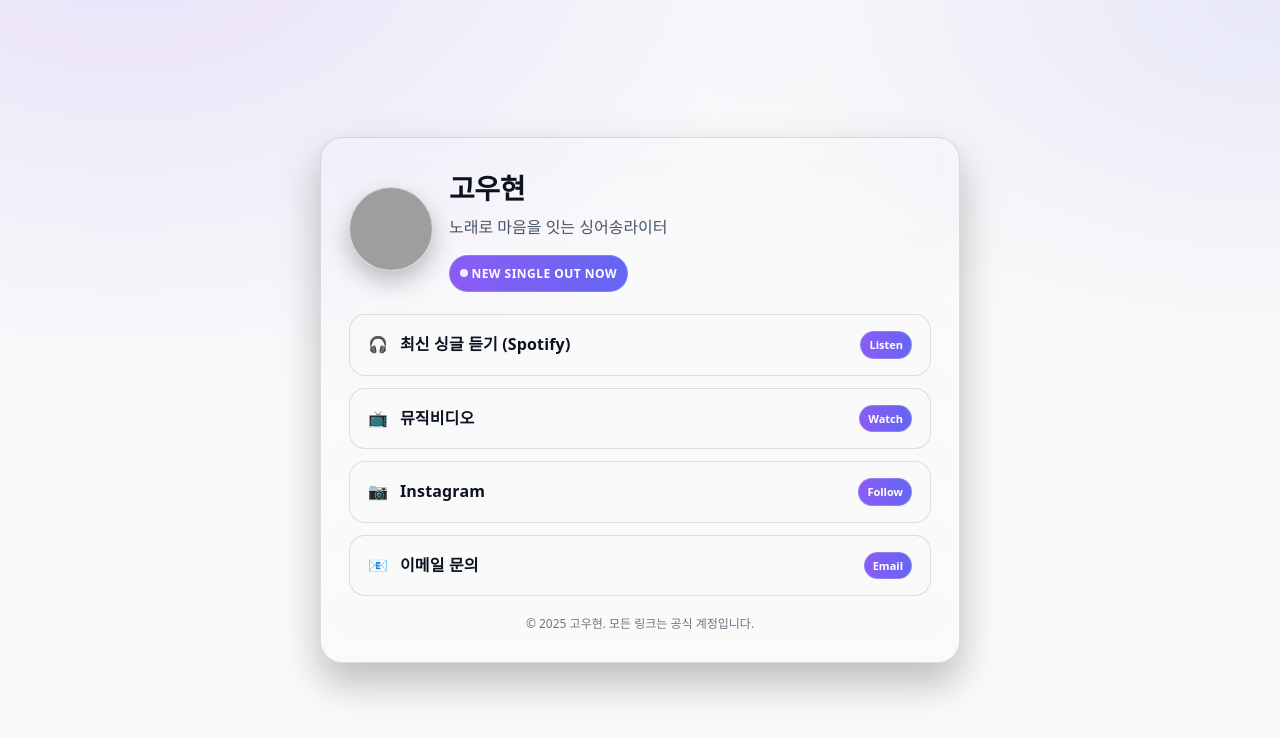
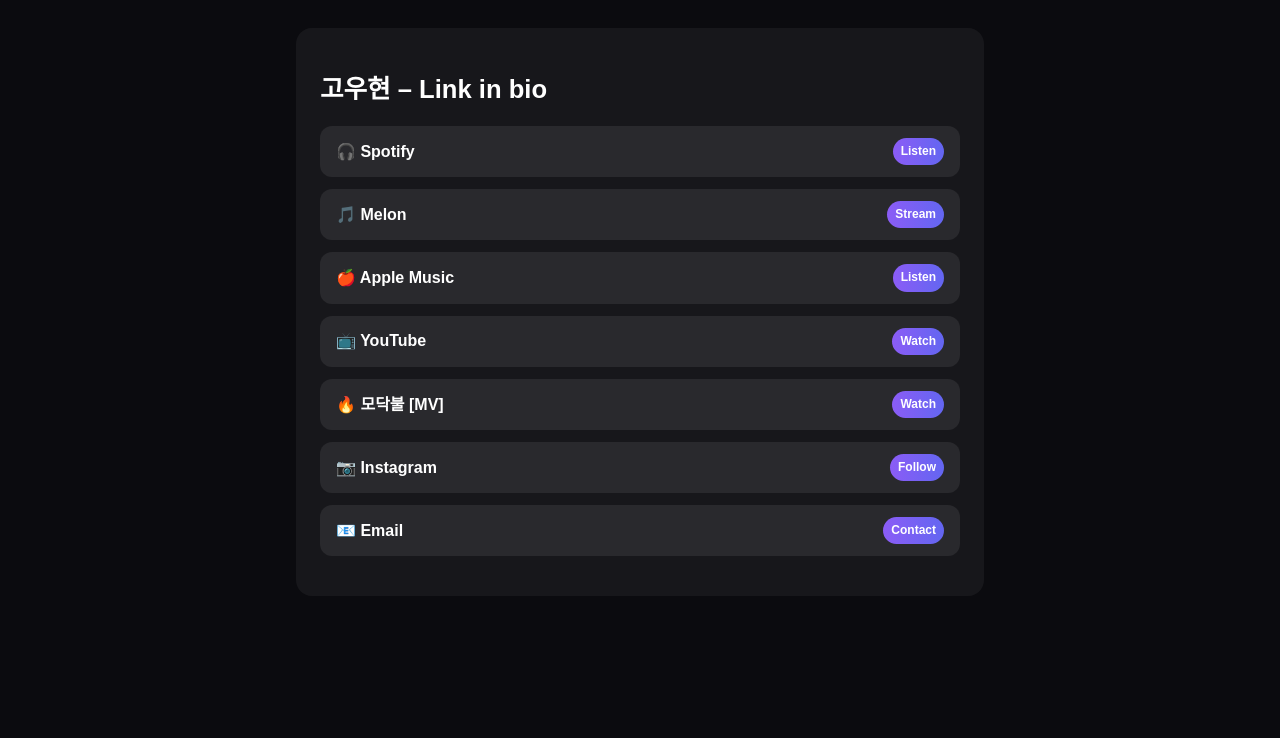
Before and after one commit to rhdngus3690/index, a plain HTML site: page index.html in a window 1280 px wide. Drawn offline with Linux system fonts and the light colour scheme; grey boxes are pictures that could not be loaded.

Commit message:
Add files via upload

```diff
--- a/index.html
+++ b/index.html
@@ -1,124 +1,39 @@
-<!-- Linktree HTML customized for 고우현 -->
 <!doctype html>
 <html lang="ko">
 <head>
-  <meta charset="utf-8" />
-  <meta name="viewport" content="width=device-width, initial-scale=1" />
-  <title>고우현 – Link in bio</title>
-  <meta name="description" content="고우현의 최신 싱글, 뮤직비디오, 공연 예매, SNS 링크를 한 곳에." />
-  <meta name="theme-color" content="#8b5cf6" />
-  <meta property="og:type" content="website" />
-  <meta property="og:title" content="고우현 – Link in bio" />
-  <meta property="og:description" content="최신 작업과 공연 정보를 한 번에." />
-  <meta property="og:image" content="IMG_3552.JPG" />
-  <meta name="twitter:card" content="summary_large_image" />
-  <style>
-    :root{
-      --bg: #0b0b0f;
-      --card: rgba(255,255,255,.08);
-      --text: #f8fafc;
-      --muted:#cbd5e1;
-      --accent:#8b5cf6;
-      --ring: rgba(139,92,246,.45);
-      --border: rgba(255,255,255,.14);
-    }
-    @media (prefers-color-scheme: light){
-      :root{ --bg:#fafafa; --card: rgba(0,0,0,.04); --text:#0b1220; --muted:#475569; --border: rgba(0,0,0,.12); --ring: rgba(99,102,241,.35);}
-    }
-    *{ box-sizing: border-box }
-    html,body{ height:100% }
-    body{
-      margin:0; font-family: ui-sans-serif, system-ui, -apple-system, Segoe UI, Roboto, Noto Sans, Apple SD Gothic Neo, Malgun Gothic, Helvetica, Arial, "Segoe UI Emoji";
-      background:
-        radial-gradient(1200px 800px at 10% -10%, rgba(139,92,246,.16), transparent 60%),
-        radial-gradient(1000px 600px at 100% 0%, rgba(99,102,241,.12), transparent 60%),
-        var(--bg);
-      color:var(--text);
-      line-height:1.6;
-    }
-    .wrap{ min-height:100%; display:grid; place-items:center; padding:36px 16px }
-    .card{
-      width:100%; max-width:640px; padding:28px; border-radius:22px;
-      background: linear-gradient(180deg, rgba(255,255,255,.06), rgba(255,255,255,.03));
-      box-shadow: 0 20px 40px rgba(0,0,0,.25);
-      border:1px solid var(--border);
-      backdrop-filter: blur(10px);
-      -webkit-backdrop-filter: blur(10px);
-      transition: transform .2s ease;
-    }
-    .card:focus-within{ outline:none; box-shadow: 0 0 0 6px var(--ring) }
-    .profile{ display:flex; align-items:center; gap:16px; }
-    .pfp{ width:84px; height:84px; border-radius:50%; overflow:hidden; border:1px solid var(--border); box-shadow: 0 10px 24px rgba(0,0,0,.25) }
-    .pfp img{ width:100%; height:100%; object-fit:cover }
-    .title{ font-size:28px; font-weight:800; letter-spacing:-.015em; margin:0 }
-    .tagline{ margin:.25rem 0 0 0; color:var(--muted) }
-    .badge{ display:inline-flex; align-items:center; gap:.5ch; font-size:12px; font-weight:700; letter-spacing:.04em; text-transform:uppercase; color:#fff; background: linear-gradient(90deg, var(--accent), #6366f1); padding:8px 10px; border-radius:999px; margin-top:14px; border:1px solid rgba(255,255,255,.18) }
-    .badge .dot{ width:8px; height:8px; border-radius:50%; background:#fff; opacity:.9 }
-    .links{ list-style:none; padding:0; margin:22px 0 8px 0; display:grid; gap:12px }
-    .link{ display:flex; align-items:center; justify-content:space-between; gap:14px; padding:16px 18px; border-radius:16px; text-decoration:none; border:1px solid var(--border); background: rgba(255,255,255,.03); color:var(--text); transition: transform .12s ease, background .15s ease, border-color .15s ease; }
-    .link:hover{ transform: translateY(-1.5px); background: rgba(255,255,255,.06); border-color: rgba(255,255,255,.28) }
-    .link:focus{ outline:none; box-shadow: 0 0 0 4px var(--ring) }
-    .l-left{ display:flex; align-items:center; gap:12px }
-    .icon{ width:22px; height:22px; opacity:.95; flex:0 0 22px }
-    .label{ font-size:16px; font-weight:700; letter-spacing:.01em }
-    .sub{ display:block; font-size:12px; color:var(--muted); margin-top:2px }
-    .chip{ font-size:11px; font-weight:800; color:#fff; padding:4px 8px; border-radius:999px; background: linear-gradient(90deg, var(--accent), #6366f1); border:1px solid rgba(255,255,255,.2) }
-    .footer{ opacity:.8; color:var(--muted); font-size:12px; margin-top:18px; text-align:center }
-    .footer a{ color:inherit }
-    @media (prefers-reduced-motion: reduce){ .link:hover{ transform:none } .card{ transition:none } }
-  </style>
+<meta charset="utf-8" />
+<meta name="viewport" content="width=device-width, initial-scale=1" />
+<title>고우현 – Link in bio</title>
+<style>
+  body { font-family: sans-serif; background: #0b0b0f; color: #fff; padding: 20px; line-height: 1.6; }
+  .card { max-width: 640px; margin: auto; background: rgba(255,255,255,.05); padding: 24px; border-radius: 16px; }
+  h1 { font-size: 1.6rem; margin-bottom: 1rem; }
+  ul { list-style: none; padding: 0; }
+  li { margin-bottom: 12px; }
+  a { display: flex; justify-content: space-between; align-items: center; padding: 12px 16px; border-radius: 12px; background: rgba(255,255,255,.08); color: #fff; text-decoration: none; font-weight: bold; }
+  a:hover { background: rgba(255,255,255,.15); }
+  .chip { background: linear-gradient(90deg, #8b5cf6, #6366f1); padding: 4px 8px; border-radius: 999px; font-size: 12px; }
+</style>
 </head>
 <body>
-  <main class="wrap">
-    <section class="card" aria-label="고우현 링크 모음">
-      <header class="profile">
-        <div class="pfp" aria-hidden="true">
-          <img src="IMG_3552.JPG" alt="고우현 프로필"/>
-        </div>
-        <div>
-          <h1 class="title">고우현</h1>
-          <p class="tagline">노래로 마음을 잇는 싱어송라이터</p>
-          <span class="badge" aria-label="새 싱글 공개">
-            <span class="dot" aria-hidden="true"></span>
-            New single out now
-          </span>
-        </div>
-      </header>
+<div class="card">
+  <h1>고우현 – Link in bio</h1>
+  <ul>
+    <!-- 음악 플랫폼 -->
+    <li><a href="https://open.spotify.com/artist/6gjwVY5stg36PIfnMgFHG5?si=yUBQiXkOR_y61nCTsHs1uQ" target="_blank">🎧 Spotify <span class="chip">Listen</span></a></li>
+    <li><a href="https://www.melon.com/artist/timeline.htm?artistId=3085361" target="_blank">🎵 Melon <span class="chip">Stream</span></a></li>
+    <li><a href="https://music.apple.com/kr/artist/%EA%B3%A0%EC%9A%B0%ED%98%84/1615671235" target="_blank">🍎 Apple Music <span class="chip">Listen</span></a></li>
 
-      <ul class="links" role="list">
-        <li>
-          <a class="link" href="https://open.spotify.com/artist/6gjwVY5stg36PIfnMgFHG5?si=yUBQiXkOR_y61nCTsHs1uQ" target="_blank" rel="noopener" aria-label="최신 싱글 듣기 (Spotify)">
-            <span class="l-left">🎧 <span><span class="label">최신 싱글 듣기 (Spotify)</span></span></span>
-            <span class="chip">Listen</span>
-          </a>
-        </li>
-        <li>
-          <a class="link" href="https://youtube.com/channel/UCe6mp8mho8CfUnuYG2zzK9Q?si=h_X2AwcyTPjJuZJc" target="_blank" rel="noopener" aria-label="뮤직비디오 (YouTube)">
-            <span class="l-left">📺 <span><span class="label">뮤직비디오</span></span></span>
-            <span class="chip">Watch</span>
-          </a>
-        </li>
-        <li>
-          <a class="link" href="https://www.instagram.com/u_h.yn?igsh=MWNpZTk4d2dteWlveA%3D%3D&utm_source=qr" target="_blank" rel="noopener" aria-label="Instagram">
-            <span class="l-left">📷 <span><span class="label">Instagram</span></span></span>
-            <span class="chip">Follow</span>
-          </a>
-        </li>
-        <li>
-          <a class="link" href="mailto:rhdngus3690@naver.com" aria-label="이메일 보내기">
-            <span class="l-left">📧 <span><span class="label">이메일 문의</span></span></span>
-            <span class="chip">Email</span>
-          </a>
-        </li>
-      </ul>
+    <!-- 영상/콘텐츠 플랫폼 -->
+    <li><a href="https://youtube.com/channel/UCe6mp8mho8CfUnuYG2zzK9Q?si=h_X2AwcyTPjJuZJc" target="_blank">📺 YouTube <span class="chip">Watch</span></a></li>
+    <li><a href="https://www.youtube.com/watch?v=XF7i87Wpu-U" target="_blank">🔥 모닥불 [MV] <span class="chip">Watch</span></a></li>
 
-      <footer class="footer">
-        © <span id="year"></span> 고우현. 모든 링크는 공식 계정입니다.
-      </footer>
-    </section>
-  </main>
-  <script>
-    document.getElementById('year').textContent = new Date().getFullYear();
-  </script>
+    <!-- 소셜 미디어 -->
+    <li><a href="https://www.instagram.com/u_h.yn?igsh=MWNpZTk4d2dteWlveA%3D%3D&utm_source=qr" target="_blank">📷 Instagram <span class="chip">Follow</span></a></li>
+
+    <!-- 기타 -->
+    <li><a href="mailto:rhdngus3690@naver.com">📧 Email <span class="chip">Contact</span></a></li>
+  </ul>
+</div>
 </body>
 </html>
```
